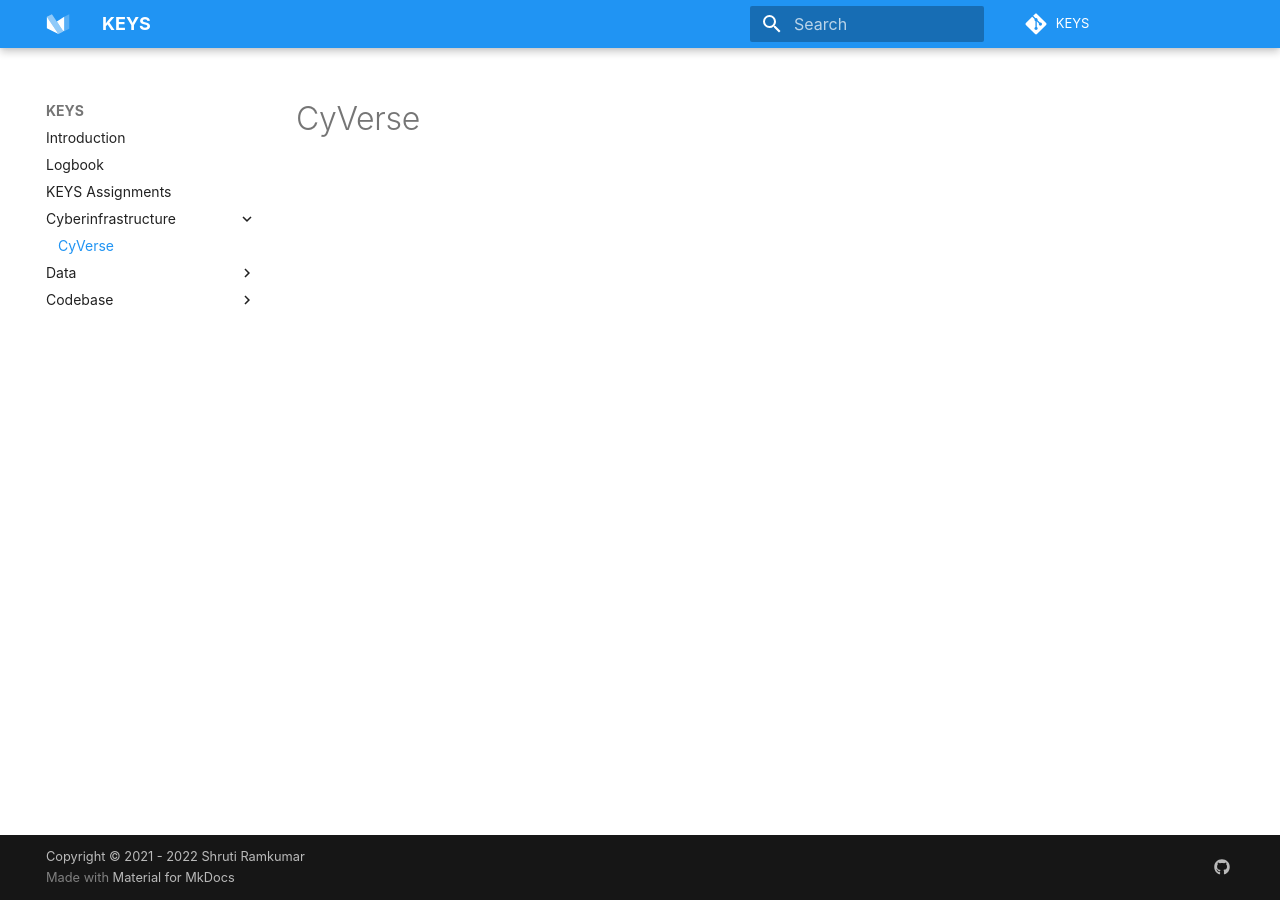
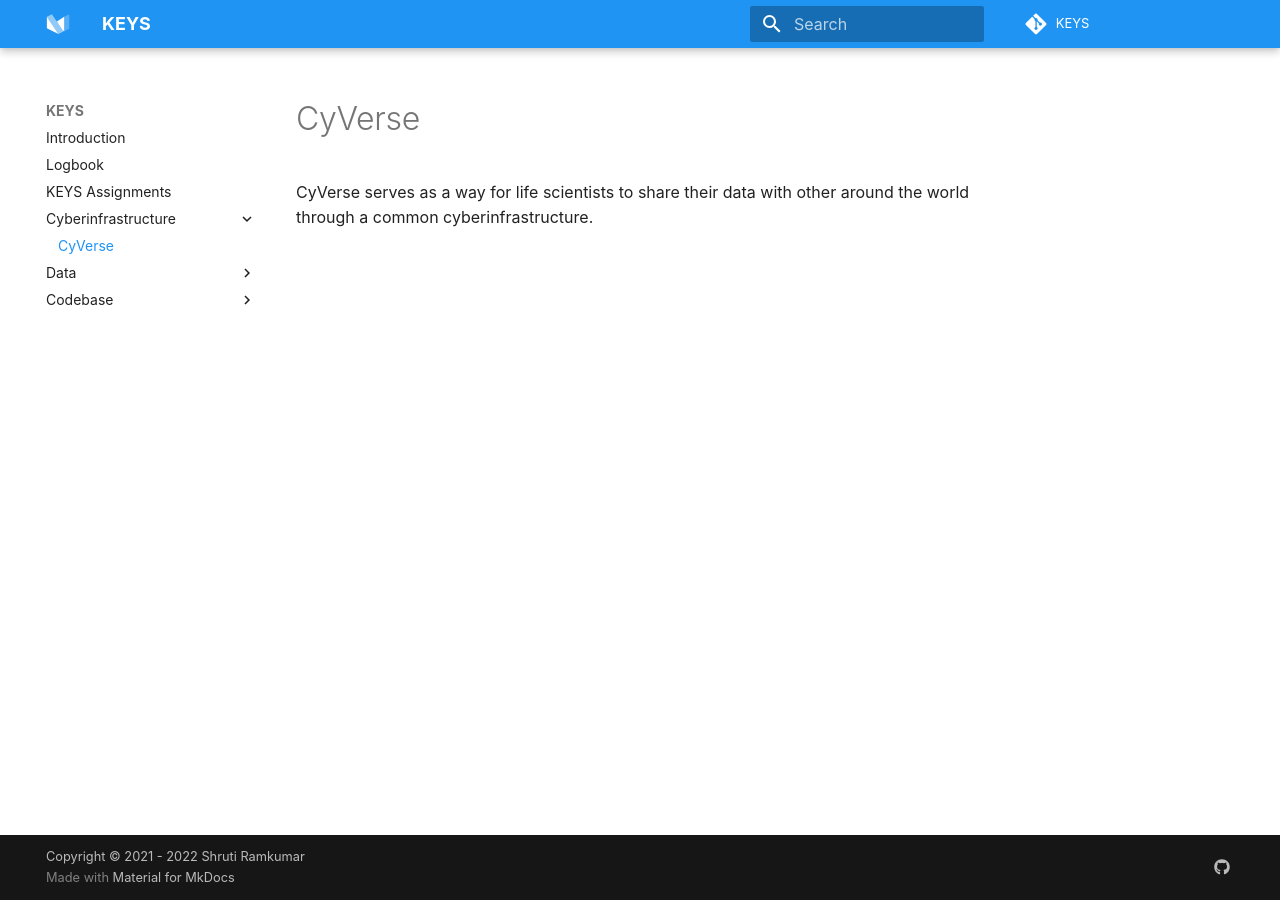
Before and after one commit to tyson-swetnam/mkdocs-material-template, an MkDocs documentation site: the page built from docs/cyverse.md, in a window 1280 px wide. Built offline with MkDocs 1.6.1 and Material for MkDocs 9.7.7, drawn with Linux system fonts in a browser that asks for light colours; some web fonts are replaced; comment, search, counter and statistics services are not loaded.

Commit message:
Update cyverse.md

```diff
--- a/docs/cyverse.md
+++ b/docs/cyverse.md
@@ -1 +1,3 @@
 # CyVerse
+
+CyVerse serves as a way for life scientists to share their data with other around the world through a common cyberinfrastructure.
```
